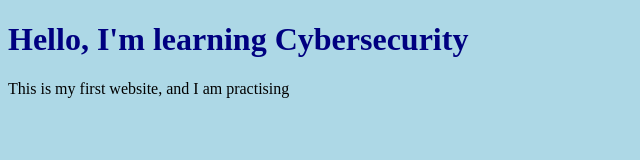
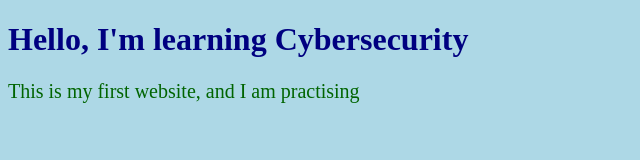
Before and after one commit to kchaudhary1070-sketch/my-first-project, a plain HTML site: page index.html in a window 1280 px wide. Shown: the whole page, without its empty margins (0-640 px from the left). Drawn offline with Linux system fonts and the light colour scheme.

Commit message:
Style paragraph text in style.css

```diff
--- a/style.css
+++ b/style.css
@@ -4,3 +4,6 @@ body {
 h1 {
     color: navy;
 }
+p {font-size: 20px;
+  color: darkgreen;
+}
```
